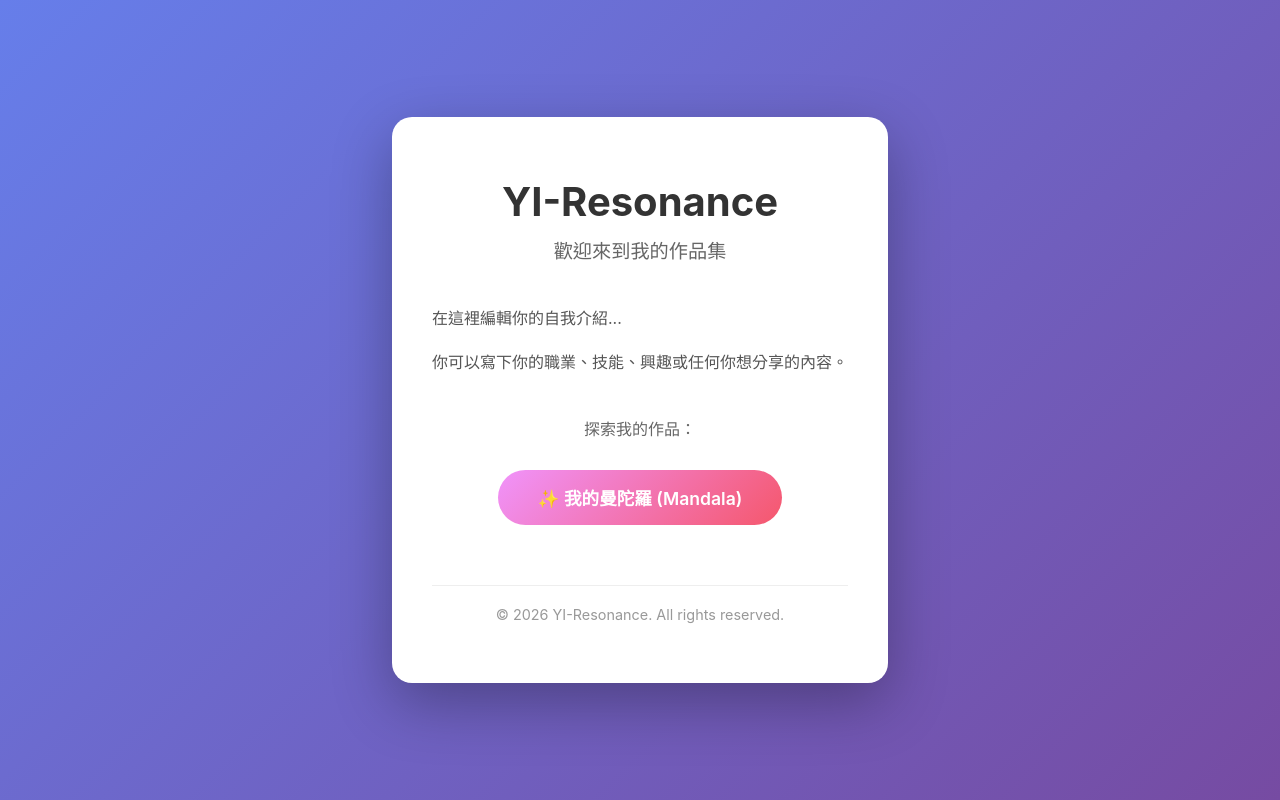
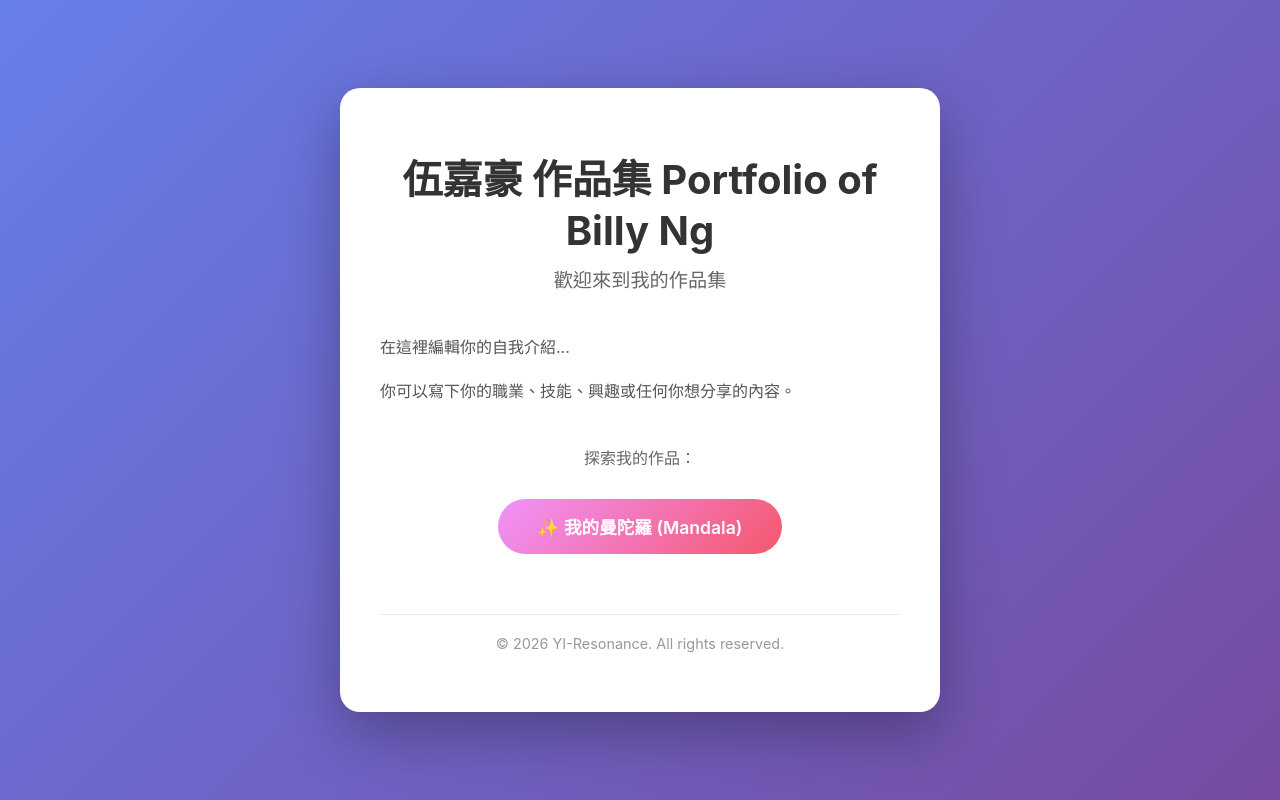
Before and after one commit to YI-Resonance/home, a plain HTML site: page index.html in a window 1280 px wide. Drawn offline with Linux system fonts and the light colour scheme.

Commit message:
Update index.html

```diff
--- a/index.html
+++ b/index.html
@@ -125,7 +125,7 @@
 <body>
     <div class="container">
         <div class="header">
-            <h1>YI-Resonance</h1>
+            <h1>伍嘉豪 作品集 Portfolio of Billy Ng</h1>
             <p class="subtitle">歡迎來到我的作品集</p>
         </div>
 
```
